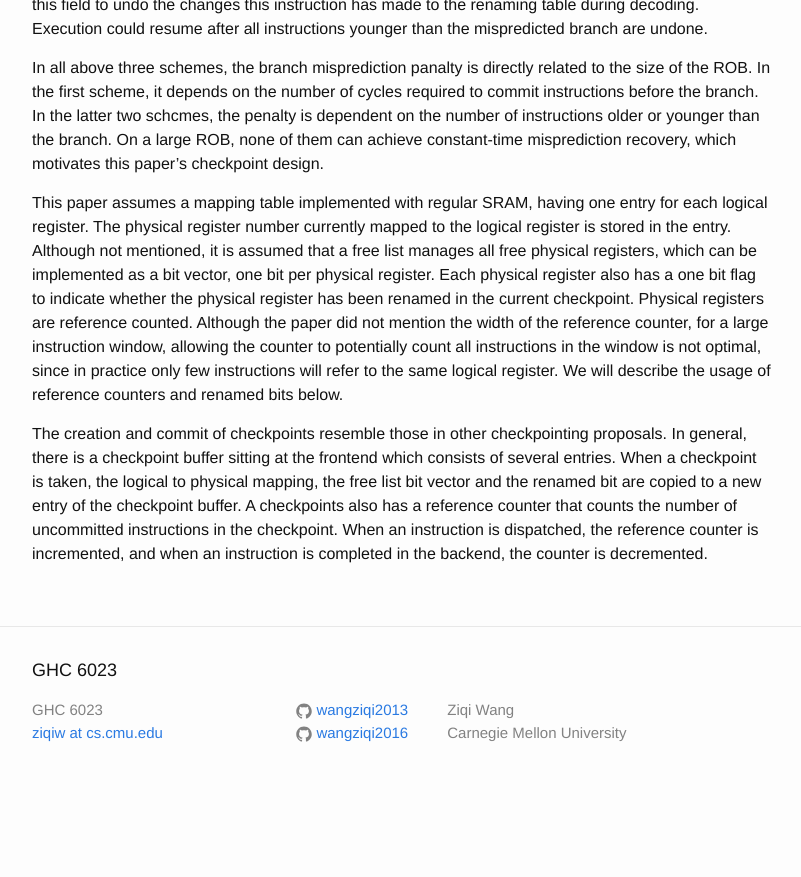
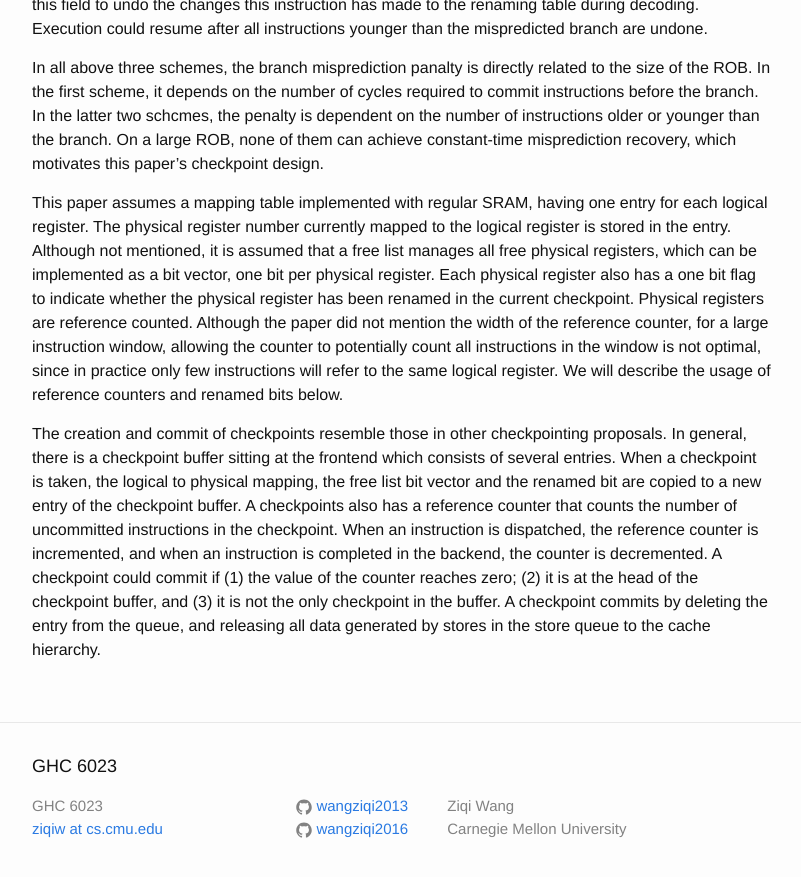
Before and after one commit to wangziqi2013/wangziqi2013.github.io, a Jekyll site: the page built from _posts/2019-09-12-checkpoint-processing-and-recovery.markdown, in a window 1280 px wide and 900 px high, scrolled down 1594 px. Shown: the top 877 px of the window, without its empty margins (238-1039 px from the left). Built offline with Jekyll 4.4.1, drawn with Linux system fonts in a browser that asks for light colours; before the commit the page ends 2398 px from its top, so only the background shows below that.

Commit message:
Finish ckpt commit

```diff
--- a/_posts/2019-09-12-checkpoint-processing-and-recovery.markdown
+++ b/_posts/2019-09-12-checkpoint-processing-and-recovery.markdown
@@ -72,3 +72,6 @@ buffer sitting at the frontend which consists of several entries. When a checkpo
 mapping, the free list bit vector and the renamed bit are copied to a new entry of the checkpoint buffer. A checkpoints also
 has a reference counter that counts the number of uncommitted instructions in the checkpoint. When an instruction is dispatched,
 the reference counter is incremented, and when an instruction is completed in the backend, the counter is decremented.
+A checkpoint could commit if (1) the value of the counter reaches zero; (2) it is at the head of the checkpoint buffer, and
+(3) it is not the only checkpoint in the buffer. A checkpoint commits by deleting the entry from the queue, and releasing
+all data generated by stores in the store queue to the cache hierarchy.
```
